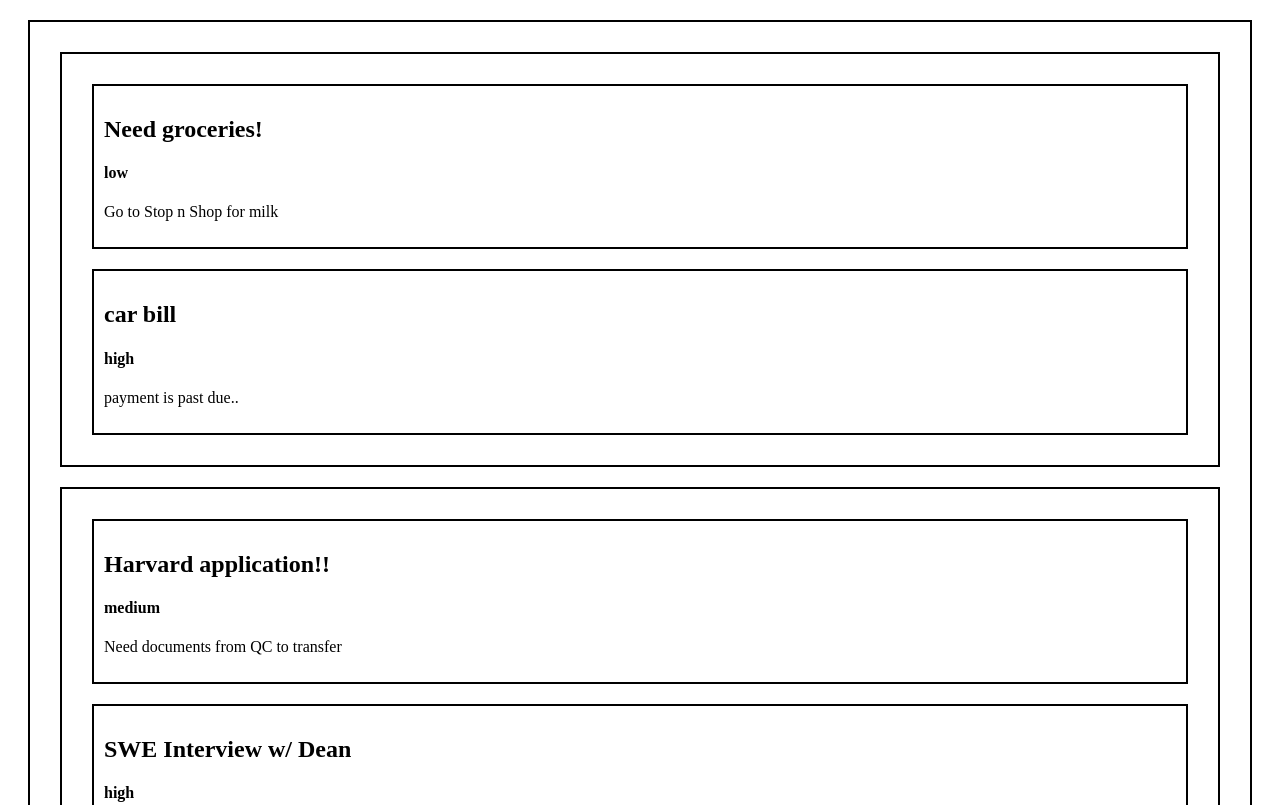
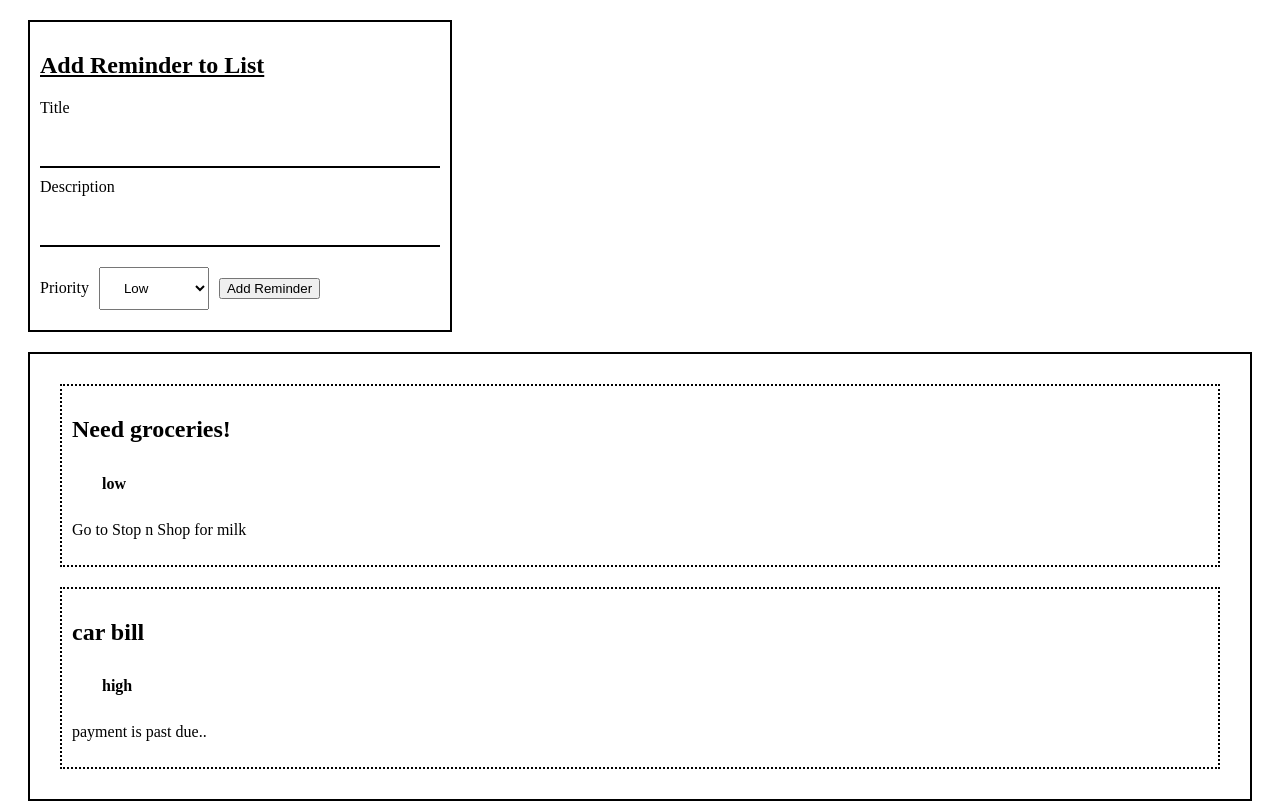
Before and after one commit to deanpektas27/todo-list-webpack, a website built with webpack: page dist/index.html in a window 1280 px wide. Shown: the top 805 px of the page. Built offline with nearby package versions, Linux system fonts and the light colour scheme.

Commit message:
Created reminder form for user to add reminders, not functional yet

```diff
--- /dev/null
+++ b/src/addReminderForm.js
@@ -0,0 +1,62 @@
+
+
+const addReminderForm = () => {
+    let form = document.createElement('form');
+    let h2 = document.createElement('h2');
+    h2.innerText = 'Add Reminder to List';
+    h2.setAttribute('style', 'text-decoration: underline');
+    form.setAttribute('style', `margin: 20px;border: 2px solid black;padding: 10px;`);
+    form.appendChild(h2);
+
+    // Input Title box
+    let reminderTitleLabel = document.createElement('label');
+    reminderTitleLabel.setAttribute('for','inputTitle');
+    reminderTitleLabel.innerText = 'Title';
+    let reminderTitleInput = document.createElement('input');
+    reminderTitleInput.setAttribute('type','text');
+    reminderTitleInput.setAttribute('id','inputTitle');
+    form.appendChild(reminderTitleLabel);
+    form.appendChild(reminderTitleInput);
+
+    // Input Description box
+    let reminderDescriptionLabel = document.createElement('label');
+    reminderDescriptionLabel.setAttribute('for','inputDescription');
+    reminderDescriptionLabel.innerText = 'Description';
+    let reminderDescriptionInput = document.createElement('input');
+    reminderDescriptionInput.setAttribute('type','text');
+    reminderDescriptionInput.setAttribute('id','inputDescription');
+    form.appendChild(reminderDescriptionLabel);
+    form.appendChild(reminderDescriptionInput);
+
+    //Input Priority box
+    let reminderPriorityLabel = document.createElement('label');
+    reminderPriorityLabel.setAttribute('for', 'inputPriority');
+    reminderPriorityLabel.innerText = 'Priority';
+    let dropdown = document.createElement('select');
+    dropdown.setAttribute('id','priority');
+    let optionLow = document.createElement('option');
+    let optionMedium = document.createElement('option');
+    let optionHigh = document.createElement('option');
+    optionLow.setAttribute('value','low');
+    optionLow.innerText = 'Low';
+    optionMedium.setAttribute('value','medium');
+    optionMedium.innerText = 'Medium';
+    optionHigh.setAttribute('value','high');
+    optionHigh.innerText = 'High';
+    dropdown.appendChild(optionLow);
+    dropdown.appendChild(optionMedium);
+    dropdown.appendChild(optionHigh);
+
+    form.appendChild(reminderPriorityLabel);
+    form.appendChild(dropdown);
+
+    // Submit Reminder Btn
+    let submit = document.createElement('input');
+    submit.setAttribute('type','button');
+    submit.setAttribute('value','Add Reminder');
+    form.appendChild(submit);
+
+    content.appendChild(form);
+}
+
+export { addReminderForm };
--- a/src/createTodoDOMElements.js
+++ b/src/createTodoDOMElements.js
@@ -8,6 +8,7 @@ const createTodoDOMElements = (entireList, listCount) => {
         // div for entire list
         let listBox = document.createElement('div');
         listBox.setAttribute('id', `list-${key}`);
+        listBox.setAttribute('style', `margin: 20px;border: 2px solid black;padding: 10px;`);
         content.appendChild(listBox);
 
         for(let i = 0; i < entireList[key].length; i++) {
@@ -15,6 +16,7 @@ const createTodoDOMElements = (entireList, listCount) => {
             console.log(entireList[key][i]);
             let reminderDiv = document.createElement('div');
             reminderDiv.setAttribute('id','reminder');
+            reminderDiv.setAttribute('style','margin: 20px;border: 2px dotted black;padding: 10px;');
 
             // Collect all properties of reminder and display them
             let h2 = document.createElement('h2');
--- a/src/index.js
+++ b/src/index.js
@@ -2,6 +2,7 @@ import './style.css';
 import { format } from 'date-fns'
 import { createTodoDOMElements } from './createTodoDOMElements';
 import { projectLists } from './projectLists';
+import { addReminderForm } from './addReminderForm';
 
 const content = document.querySelector('#content');
 
@@ -17,6 +18,7 @@ const todoFactory = (title, description, priority) => {
 // This might not be necessary, try to find better implementation
 const render = () => {
     content.innerHTML = '';
+    addReminderForm();
 }
 
 const displayTodos = (entireList) => {
@@ -35,9 +37,10 @@ const addList = (name) => {
 }
 
 // Push data to list so it may be used by console/DOM
-addReminderToList('school', 'SWE Interview w/ Dean', 'Recruiter from linkedin', 'high');
+addReminderToList('school', 'SWE Interview w/ Abraham', 'Recruiter from linkedin', 'high');
 
 // Checking if addList function works
-//addList({'wish list': []});
+addList({'wish list': []});
+addReminderToList('wish list', 'playstation 5', 'need this!!', 'high');
 
 displayTodos(projectLists);
--- a/src/style.css
+++ b/src/style.css
@@ -1,5 +1,21 @@
-div {
-    margin: 20px;
-    border: 2px solid black;
-    padding: 10px;
+form {
+    width: 400px;
 }
+
+input[type=text] {
+    width: 100%;
+    padding: 12px 20px;
+    margin: 10px 0;
+    box-sizing: border-box;
+    border: none;
+    border-bottom: 2px solid black;
+}
+
+input[type=text]:focus {
+    background-color: lightblue;
+  }
+
+#priority {
+    margin: 10px 10px;
+    padding: 12px 20px;
+}
```
Also changed, not shown: dist/main.js.
